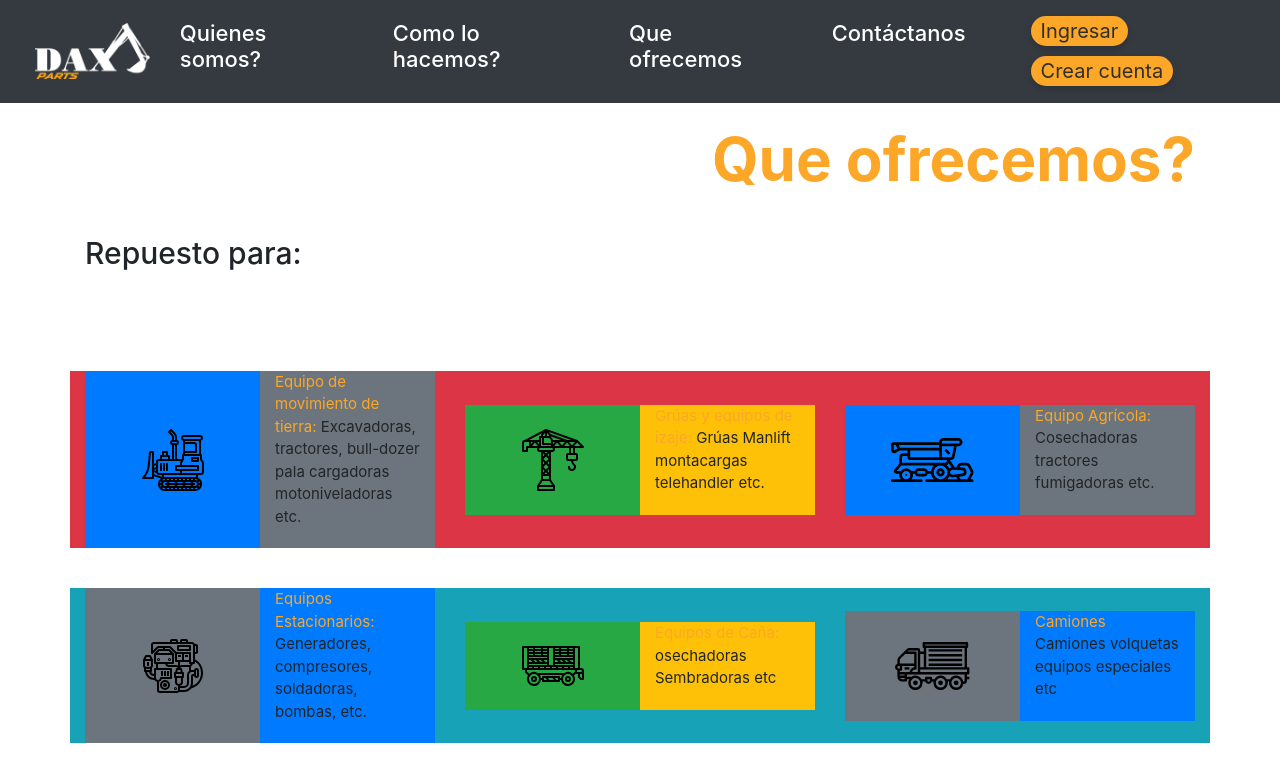
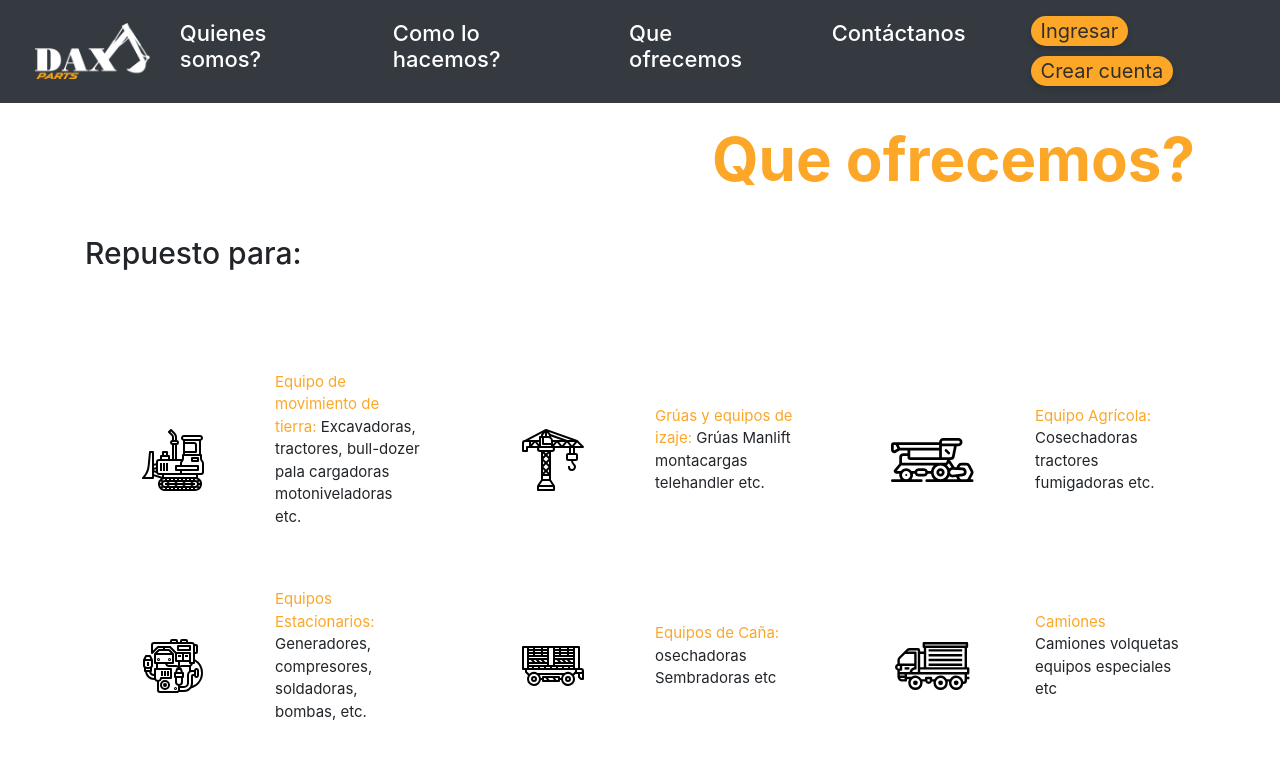
Before and after one commit to carlosmertens/daxparts, a React (Create React App) app: page /ofrecemos in a window 1280 px wide. Shown: the top 782 px of the page. Built offline with nearby package versions, Linux system fonts and the light colour scheme; no server answers.

Commit message:
Refactor Ofrecemos from Class to Hook component

```diff
--- a/src/components/ofrecemos/Ofrecemos.js
+++ b/src/components/ofrecemos/Ofrecemos.js
@@ -1,4 +1,4 @@
-import React, { Component } from 'react';
+import React from 'react';
 import './Ofrecemos.css';
 
 import { ReactComponent as Bulldozer } from '../../images/bulldozer.svg';
@@ -8,36 +8,28 @@ import { ReactComponent as Page } from '../../images/Page-1.svg';
 import { ReactComponent as Tow } from '../../images/tow-truck.svg';
 import { ReactComponent as Truck } from '../../images/truck.svg';
 
-class Ofrecemos extends Component {
-  constructor(props) {
-    super(props);
-    this.state = {};
-  }
-  render() {
-    // Desestructuración del props idioma
-    const texto = { ...this.props.idioma };
-    return (
+const Ofrecemos = ({ idioma }) => (
   <div className='container-fluid ofrecemos-contenido'>
     <div className='container ofrecemos-title'>
-          <h1>{texto.ofrecemos.titulo}</h1>
+      <h1>{idioma.ofrecemos.titulo}</h1>
     </div>
 
     <div className='container ofrecemos-subtitle'>
-          <h4>{texto.ofrecemos.subtitulo}</h4>
+      <h4>{idioma.ofrecemos.subtitulo}</h4>
     </div>
 
     {/* Grid de contenido */}
     <div className='container ofrecemos-contenido'>
-          <div className='row ofrecemos-opciones bg-danger align-items-center'>
+      <div className='row ofrecemos-opciones align-items-center'>
         <div className='col-sm'>
           <div className='container opcion'>
             <div className='row'>
-                  <div className='col ofrecemos-icono bg-primary'>
+              <div className='col ofrecemos-icono'>
                 <Bulldozer />
               </div>
-                  <div className='col ofrecemos-texto bg-secondary'>
+              <div className='col ofrecemos-texto'>
                 <p>
-                      <span>{texto.ofrecemos.span.a1}</span> {texto.ofrecemos.span.a2}
+                  <span>{idioma.ofrecemos.span.a1}</span> {idioma.ofrecemos.span.a2}
                 </p>
               </div>
             </div>
@@ -46,12 +38,12 @@ class Ofrecemos extends Component {
         <div className='col-sm'>
           <div className='container option'>
             <div className='row'>
-                  <div className='col ofrecemos-icono bg-success'>
+              <div className='col ofrecemos-icono'>
                 <Crane />
               </div>
-                  <div className='col ofrecemos-texto bg-warning'>
+              <div className='col ofrecemos-texto'>
                 <p>
-                      <span>{texto.ofrecemos.span.b1}</span> {texto.ofrecemos.span.b2}
+                  <span>{idioma.ofrecemos.span.b1}</span> {idioma.ofrecemos.span.b2}
                 </p>
               </div>
             </div>
@@ -60,28 +52,28 @@ class Ofrecemos extends Component {
         <div className='col-sm'>
           <div className='container option'>
             <div className='row'>
-                  <div className='col ofrecemos-icono bg-primary'>
+              <div className='col ofrecemos-icono'>
                 <Page />
               </div>
-                  <div className='col ofrecemos-texto bg-secondary'>
+              <div className='col ofrecemos-texto'>
                 <p>
-                      <span>{texto.ofrecemos.span.c1}</span> {texto.ofrecemos.span.c2}
+                  <span>{idioma.ofrecemos.span.c1}</span> {idioma.ofrecemos.span.c2}
                 </p>
               </div>
             </div>
           </div>
         </div>
       </div>
-          <div className='row ofrecemos-opciones bg-info align-items-center'>
+      <div className='row ofrecemos-opciones align-items-center'>
         <div className='col-sm'>
           <div className='container option'>
             <div className='row'>
-                  <div className='col ofrecemos-icono bg-secondary'>
+              <div className='col ofrecemos-icono'>
                 <Machine />
               </div>
-                  <div className='col ofrecemos-texto bg-primary'>
+              <div className='col ofrecemos-texto'>
                 <p>
-                      <span>{texto.ofrecemos.span.d1}</span> {texto.ofrecemos.span.d2}
+                  <span>{idioma.ofrecemos.span.d1}</span> {idioma.ofrecemos.span.d2}
                 </p>
               </div>
             </div>
@@ -90,12 +82,12 @@ class Ofrecemos extends Component {
         <div className='col-sm'>
           <div className='container option'>
             <div className='row'>
-                  <div className='col ofrecemos-icono bg-success'>
+              <div className='col ofrecemos-icono'>
                 <Tow />
               </div>
-                  <div className='col ofrecemos-texto bg-warning'>
+              <div className='col ofrecemos-texto'>
                 <p>
-                      <span>{texto.ofrecemos.span.e1}</span> {texto.ofrecemos.span.e2}
+                  <span>{idioma.ofrecemos.span.e1}</span> {idioma.ofrecemos.span.e2}
                 </p>
               </div>
             </div>
@@ -104,12 +96,12 @@ class Ofrecemos extends Component {
         <div className='col-sm'>
           <div className='container'>
             <div className='row'>
-                  <div className='col ofrecemos-icono bg-secondary'>
+              <div className='col ofrecemos-icono'>
                 <Truck />
               </div>
-                  <div className='col ofrecemos-texto bg-primary'>
+              <div className='col ofrecemos-texto'>
                 <p>
-                      <span>{texto.ofrecemos.span.f1}</span> {texto.ofrecemos.span.f2}
+                  <span>{idioma.ofrecemos.span.f1}</span> {idioma.ofrecemos.span.f2}
                 </p>
               </div>
             </div>
@@ -119,7 +111,5 @@ class Ofrecemos extends Component {
     </div>
   </div>
 );
-  }
-}
 
 export default Ofrecemos;
```
Lines whose indentation alone changed are shown as unchanged.
